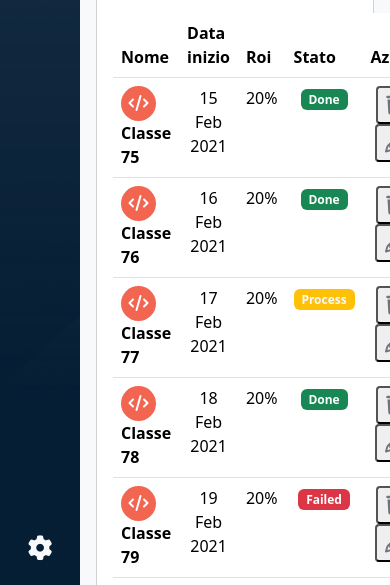
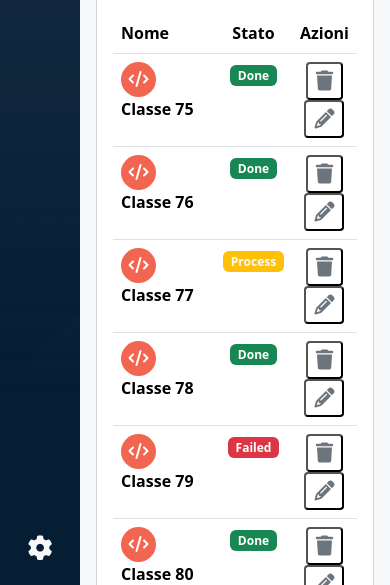
Before and after one commit to Luis-Mocha/html-css-bootstrap-dashboard, a plain HTML site: page index.html in a window 390 px wide. Shown: the part 259-844 px from the top of the page. Drawn offline with nearby package versions, Linux system fonts and the light colour scheme.

Commit message:
table responsive

```diff
--- a/assets/css/style.css
+++ b/assets/css/style.css
@@ -127,9 +127,6 @@ main {
 }
 
 /* sezione classi */
-.width-60 {
-    width: 60%;
-}
 .fa-code {
     background-color: rgb(242,101,81);
     border-radius: 50%;
@@ -143,6 +140,7 @@ main {
 
 #class-section button {
     color: rgb(108,117,125);
+    background-color: white;
     padding: 2px 8px;
     font-size: 20px;
     border-radius: 10%;
@@ -151,10 +149,18 @@ main {
 #class-section th {
     text-align: start;
 }
-/*
-tr {
-    font-weight: 600;
-} */
+
+.table-width-column {
+    width: 50%;
+}
+/* media query affinchè i bottoni della colonna azioni non vadano l'uno sotto l'altro */
+@media screen and (min-width: 992px) and (max-width: 1283px){
+    .table-width-column {
+        width: initial;
+    }
+}
+
+
 /* sezione grafico */
 #graphic-section a {
     color: rgb(27,118,253);
--- a/index.html
+++ b/index.html
@@ -114,13 +114,13 @@
                             </div>
                             <div class="card-body">
                                 <!-- table -->
-                                <table class="table  text-center">
+                                <table class="table table-hover text-center">
                                     <thead>
                                         <tr>
-                                            <th scope="col" class="width-60">Nome</th>
-                                            <th scope="col">Data inizio</th>
-                                            <th scope="col">Roi</th>
-                                            <th scope="col">Stato</th>
+                                            <th scope="col" class="table-width-column">Nome</th>
+                                            <th scope="col" class="d-none d-md-table-cell text-center">Data inizio</th>
+                                            <th scope="col" class="d-none d-md-table-cell text-center">Roi</th>
+                                            <th scope="col"class="text-center">Stato</th>
                                             <th scope="col" class="text-center">Azioni</th>
                                         </tr>
                                     </thead>
@@ -131,8 +131,8 @@
                                                 <i class="fa-solid fa-code"></i>
                                                 <span>Classe 75</span>
                                             </th>
-                                            <td>15 Feb 2021</td>
-                                            <td>20%</td>
+                                            <td class="d-none d-md-table-cell">15 Feb 2021</td>
+                                            <td class="d-none d-md-table-cell">20%</td>
                                             <td>
                                                 <span class="badge text-bg-success">Done</span>
                                             </td>
@@ -151,8 +151,8 @@
                                                 <i class="fa-solid fa-code"></i>
                                                 <span>Classe 76</span>
                                             </th>
-                                            <td>16 Feb 2021</td>
-                                            <td>20%</td>
+                                            <td class="d-none d-md-table-cell">16 Feb 2021</td>
+                                            <td class="d-none d-md-table-cell">20%</td>
                                             <td>
                                                 <span class="badge text-bg-success">Done</span>
                                             </td>
@@ -170,8 +170,8 @@
                                                 <i class="fa-solid fa-code"></i>
                                                 <span>Classe 77</span>
                                             </th>
-                                            <td>17 Feb 2021</td>
-                                            <td>20%</td>
+                                            <td class="d-none d-md-table-cell">17 Feb 2021</td>
+                                            <td class="d-none d-md-table-cell">20%</td>
                                             <td>
                                                 <span class="badge text-bg-warning text-light">Process</span>
                                             </td>
@@ -190,8 +190,8 @@
                                                 <i class="fa-solid fa-code"></i>
                                                 <span>Classe 78</span>
                                             </th>
-                                            <td>18 Feb 2021</td>
-                                            <td>20%</td>
+                                            <td class="d-none d-md-table-cell">18 Feb 2021</td>
+                                            <td class="d-none d-md-table-cell">20%</td>
                                             <td>
                                                 <span class="badge text-bg-success">Done</span>
                                             </td>
@@ -209,8 +209,8 @@
                                                 <i class="fa-solid fa-code"></i>
                                                 <span>Classe 79</span>
                                             </th>
-                                            <td>19 Feb 2021</td>
-                                            <td>20%</td>
+                                            <td class="d-none d-md-table-cell">19 Feb 2021</td>
+                                            <td class="d-none d-md-table-cell">20%</td>
                                             <td>
                                                 <span class="badge text-bg-danger">Failed</span>
                                             </td>
@@ -229,8 +229,8 @@
                                                 <i class="fa-solid fa-code"></i>
                                                 <span>Classe 80</span>
                                             </th>
-                                            <td>20 Feb 2021</td>
-                                            <td>20%</td>
+                                            <td class="d-none d-md-table-cell">20 Feb 2021</td>
+                                            <td class="d-none d-md-table-cell">20%</td>
                                             <td>
                                                 <span class="badge text-bg-success">Done</span>
                                             </td>
@@ -248,8 +248,10 @@
                                                 <i class="fa-solid fa-code"></i>
                                                 <span>Classe 81</span>
                                             </th>
-                                            <td>21 Feb 2021</td>
-                                            <td>20%</td>
+                                            <td class="d-none d-md-table-cell">
+                                                <span>21 Feb 2021</span>
+                                            </td>
+                                            <td class="d-none d-md-table-cell">20%</td>
                                             <td>
                                                 <span class="badge text-bg-danger">Failed</span>
                                             </td>
@@ -268,8 +270,8 @@
                                                 <i class="fa-solid fa-code"></i>
                                                 <span>Classe 82</span>
                                             </th>
-                                            <td>22 Feb 2021</td>
-                                            <td>20%</td>
+                                            <td class="d-none d-md-table-cell">22 Feb 2021</td>
+                                            <td class="d-none d-md-table-cell">20%</td>
                                             <td>
                                                 <span class="badge text-bg-success">Done</span>
                                             </td>
```
